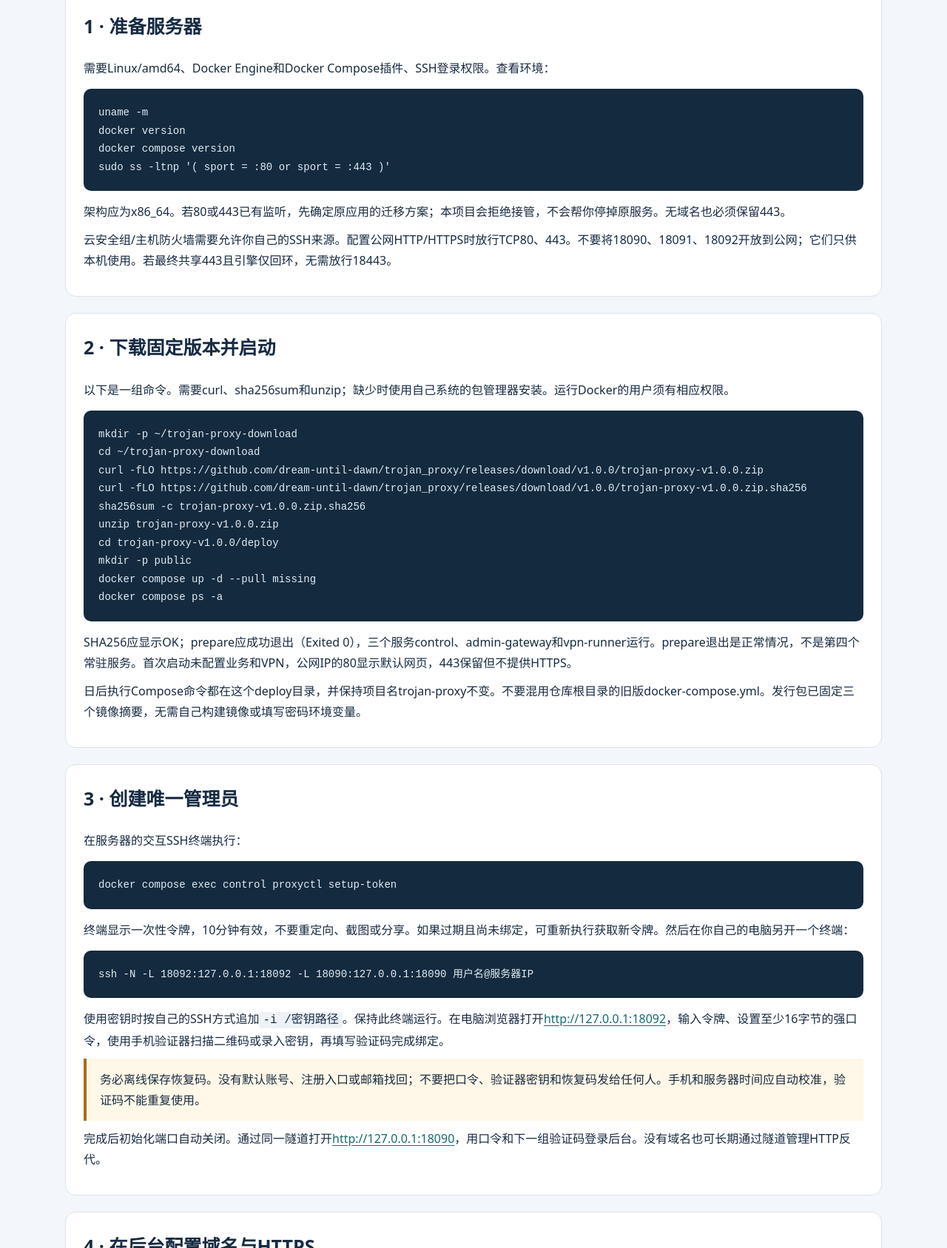
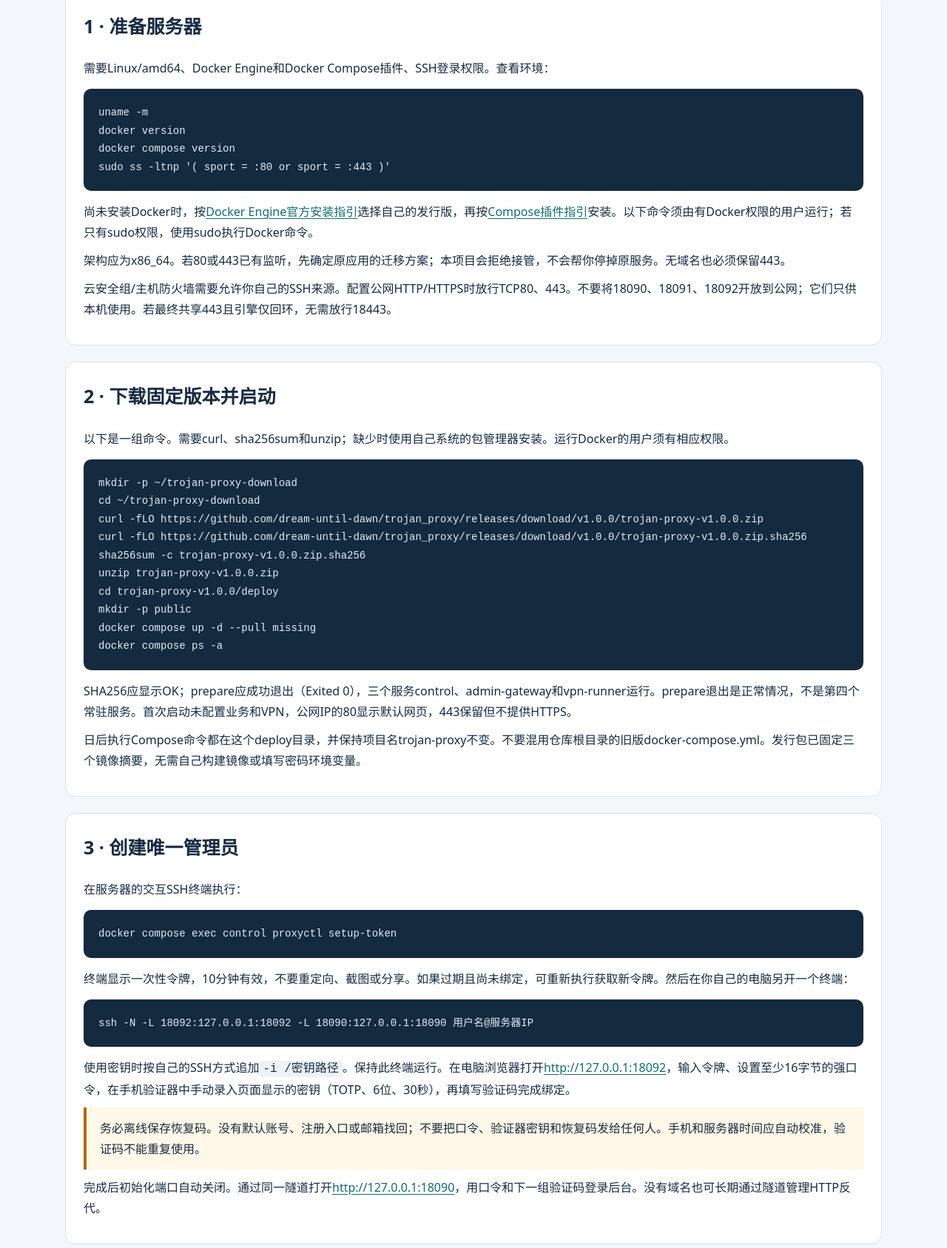
Before and after one commit to dream-until-dawn/trojan_proxy, a plain HTML site: page docs/user-guide/quickstart.html in a window 1280 px wide. Shown: the part 293-1980 px from the top of the page at 74% size. Drawn offline with Linux system fonts and the light colour scheme.

Commit message:
docs: align enrollment and certificate instructions with actual UI

```diff
--- a/docs/user-guide/quickstart.html
+++ b/docs/user-guide/quickstart.html
@@ -4,7 +4,7 @@
 <section id="prepare"><h2>1 · 准备服务器</h2><p>需要Linux/amd64、Docker Engine和Docker Compose插件、SSH登录权限。查看环境：</p><pre>uname -m
 docker version
 docker compose version
-sudo ss -ltnp '( sport = :80 or sport = :443 )'</pre><p>架构应为x86_64。若80或443已有监听，先确定原应用的迁移方案；本项目会拒绝接管，不会帮你停掉原服务。无域名也必须保留443。</p><p>云安全组/主机防火墙需要允许你自己的SSH来源。配置公网HTTP/HTTPS时放行TCP80、443。不要将18090、18091、18092开放到公网；它们只供本机使用。若最终共享443且引擎仅回环，无需放行18443。</p></section>
+sudo ss -ltnp '( sport = :80 or sport = :443 )'</pre><p>尚未安装Docker时，按<a href="https://docs.docker.com/engine/install/">Docker Engine官方安装指引</a>选择自己的发行版，再按<a href="https://docs.docker.com/compose/install/linux/">Compose插件指引</a>安装。以下命令须由有Docker权限的用户运行；若只有sudo权限，使用sudo执行Docker命令。</p><p>架构应为x86_64。若80或443已有监听，先确定原应用的迁移方案；本项目会拒绝接管，不会帮你停掉原服务。无域名也必须保留443。</p><p>云安全组/主机防火墙需要允许你自己的SSH来源。配置公网HTTP/HTTPS时放行TCP80、443。不要将18090、18091、18092开放到公网；它们只供本机使用。若最终共享443且引擎仅回环，无需放行18443。</p></section>
 <section id="download"><h2>2 · 下载固定版本并启动</h2><p>以下是一组命令。需要curl、sha256sum和unzip；缺少时使用自己系统的包管理器安装。运行Docker的用户须有相应权限。</p><pre>mkdir -p ~/trojan-proxy-download
 cd ~/trojan-proxy-download
 curl -fLO https://github.com/dream-until-dawn/trojan_proxy/releases/download/v1.0.0/trojan-proxy-v1.0.0.zip
@@ -15,7 +15,7 @@ cd trojan-proxy-v1.0.0/deploy
 mkdir -p public
 docker compose up -d --pull missing
 docker compose ps -a</pre><p>SHA256应显示OK；prepare应成功退出（Exited 0），三个服务control、admin-gateway和vpn-runner运行。prepare退出是正常情况，不是第四个常驻服务。首次启动未配置业务和VPN，公网IP的80显示默认网页，443保留但不提供HTTPS。</p><p>日后执行Compose命令都在这个deploy目录，并保持项目名trojan-proxy不变。不要混用仓库根目录的旧版docker-compose.yml。发行包已固定三个镜像摘要，无需自己构建镜像或填写密码环境变量。</p></section>
-<section id="enroll"><h2>3 · 创建唯一管理员</h2><p>在服务器的交互SSH终端执行：</p><pre>docker compose exec control proxyctl setup-token</pre><p>终端显示一次性令牌，10分钟有效，不要重定向、截图或分享。如果过期且尚未绑定，可重新执行获取新令牌。然后在你自己的电脑另开一个终端：</p><pre>ssh -N -L 18092:127.0.0.1:18092 -L 18090:127.0.0.1:18090 用户名@服务器IP</pre><p>使用密钥时按自己的SSH方式追加<code>-i /密钥路径</code>。保持此终端运行。在电脑浏览器打开<a href="http://127.0.0.1:18092">http://127.0.0.1:18092</a>，输入令牌、设置至少16字节的强口令，使用手机验证器扫描二维码或录入密钥，再填写验证码完成绑定。</p><p class="warn">务必离线保存恢复码。没有默认账号、注册入口或邮箱找回；不要把口令、验证器密钥和恢复码发给任何人。手机和服务器时间应自动校准，验证码不能重复使用。</p><p>完成后初始化端口自动关闭。通过同一隧道打开<a href="http://127.0.0.1:18090">http://127.0.0.1:18090</a>，用口令和下一组验证码登录后台。没有域名也可长期通过隧道管理HTTP反代。</p></section>
+<section id="enroll"><h2>3 · 创建唯一管理员</h2><p>在服务器的交互SSH终端执行：</p><pre>docker compose exec control proxyctl setup-token</pre><p>终端显示一次性令牌，10分钟有效，不要重定向、截图或分享。如果过期且尚未绑定，可重新执行获取新令牌。然后在你自己的电脑另开一个终端：</p><pre>ssh -N -L 18092:127.0.0.1:18092 -L 18090:127.0.0.1:18090 用户名@服务器IP</pre><p>使用密钥时按自己的SSH方式追加<code>-i /密钥路径</code>。保持此终端运行。在电脑浏览器打开<a href="http://127.0.0.1:18092">http://127.0.0.1:18092</a>，输入令牌、设置至少16字节的强口令，在手机验证器中手动录入页面显示的密钥（TOTP、6位、30秒），再填写验证码完成绑定。</p><p class="warn">务必离线保存恢复码。没有默认账号、注册入口或邮箱找回；不要把口令、验证器密钥和恢复码发给任何人。手机和服务器时间应自动校准，验证码不能重复使用。</p><p>完成后初始化端口自动关闭。通过同一隧道打开<a href="http://127.0.0.1:18090">http://127.0.0.1:18090</a>，用口令和下一组验证码登录后台。没有域名也可长期通过隧道管理HTTP反代。</p></section>
 <section id="https"><h2>4 · 在后台配置域名与HTTPS</h2><ol><li>准备主域名example.com，将其A记录指向服务器公网IPv4；仅在IPv6真实可达时添加AAAA记录。</li><li>为后台添加proxy.example.com；如有应用，再添加app.example.com。全部可以指向同一IP。使用直接DNS解析，避免仅支持HTTP的中间代理阻断原生Trojan。</li><li>确认公网TCP80和443可达、系统时间正确、DNS生效。</li><li>进入“系统设置”：主域名example.com；附加域名逐行填proxy.example.com、app.example.com；证书来源选“自动申请”，填写可接收通知的邮箱。</li><li>管理入口方式选“独立域名”，填写已登记的proxy.example.com；其他网络项先保留默认。</li><li>勾选变更确认，生成候选。待证书就绪，点击页面提供的新入口。</li><li>在新HTTPS入口重新用口令和下一组验证码登录，再到“系统设置”点击“确认此入口与设置”。</li></ol><p>候选只有5分钟有效。超时会恢复旧入口，保持SSH隧道即可重新尝试；不要在快过期时反复点击确认。主站和已登记子域名证书自动管理；公网80随后跳转443（证书验证及爬虫声明等受控路径例外）。</p><p>这里仍未启用VPN。完成HTTPS后，可先按<a href="configuration.html#routes">反代示例</a>接入自己的应用。</p></section>
 <section id="vpn"><h2>5 · 启用Trojan和订阅</h2><ol><li>在系统设置中填写服务器“自身IP”：包含公网IP、实际出口IP和相关IPv6，逐行输入。这些地址用于阻止通过VPN访问服务器自身，不能填写Google等目标IP。</li><li>确认域名证书已就绪。在“Trojan VPN”确认并启用；独立模式默认引擎端口18443，使用此模式须自行放行TCP18443。</li><li>进入系统设置，勾选“网站与Trojan共享443”。生成候选并确认后，客户端公开端口变为443，引擎端口18443仍是内部端口。</li><li>在VPN页给电脑、手机分别命名并创建订阅，将只显示一次的URL保存到自己的Clash Verge / Clash Mi远程配置入口。</li><li>更新订阅并选中节点，开启客户端系统代理或适当的TUN模式，实际测试网站访问。</li><li>确认客户端节点为443且可用后，在系统设置勾选“关闭旧VPN公网入口，仅允许网关通过回环访问引擎”，生成候选并确认。此后引擎仅监听127.0.0.1:18443，云防火墙也可关闭18443。</li></ol><p>改变敏感设置、创建或撤销订阅需要最近5分钟的双因素登录；提示过期时退出并重新登录。确认后的网络变更可能使VPN短暂重连，订阅URL不因此改变。共享443以主域名为Trojan的SNI；后台子域名用于管理，不要手动替换订阅里的节点域名。</p></section>
 <section><h2>6 · 自检与日常使用</h2><ul><li>主域名网页正常、HTTP跳转HTTPS，后台只能在登录后操作。</li><li>每个业务子域名指向正确应用，应用自身仍需登录，退出后不能查看私有数据。</li><li>客户端更新订阅后节点是预期端口，实际代理访问成功；仅延迟测试绿灯不代替实际访问。</li><li>后台“网站访问”和“VPN流量”均有采集状态；记录不是服务器全部应用的全局日志。</li><li>立即生成一份<a href="operations.html#backup">私有配置备份</a>，保存部署目录、Compose清单和恢复码。</li></ul></section>
```
Also changed, not shown: docs/user-guide/configuration.html (+1 -1 lines).
